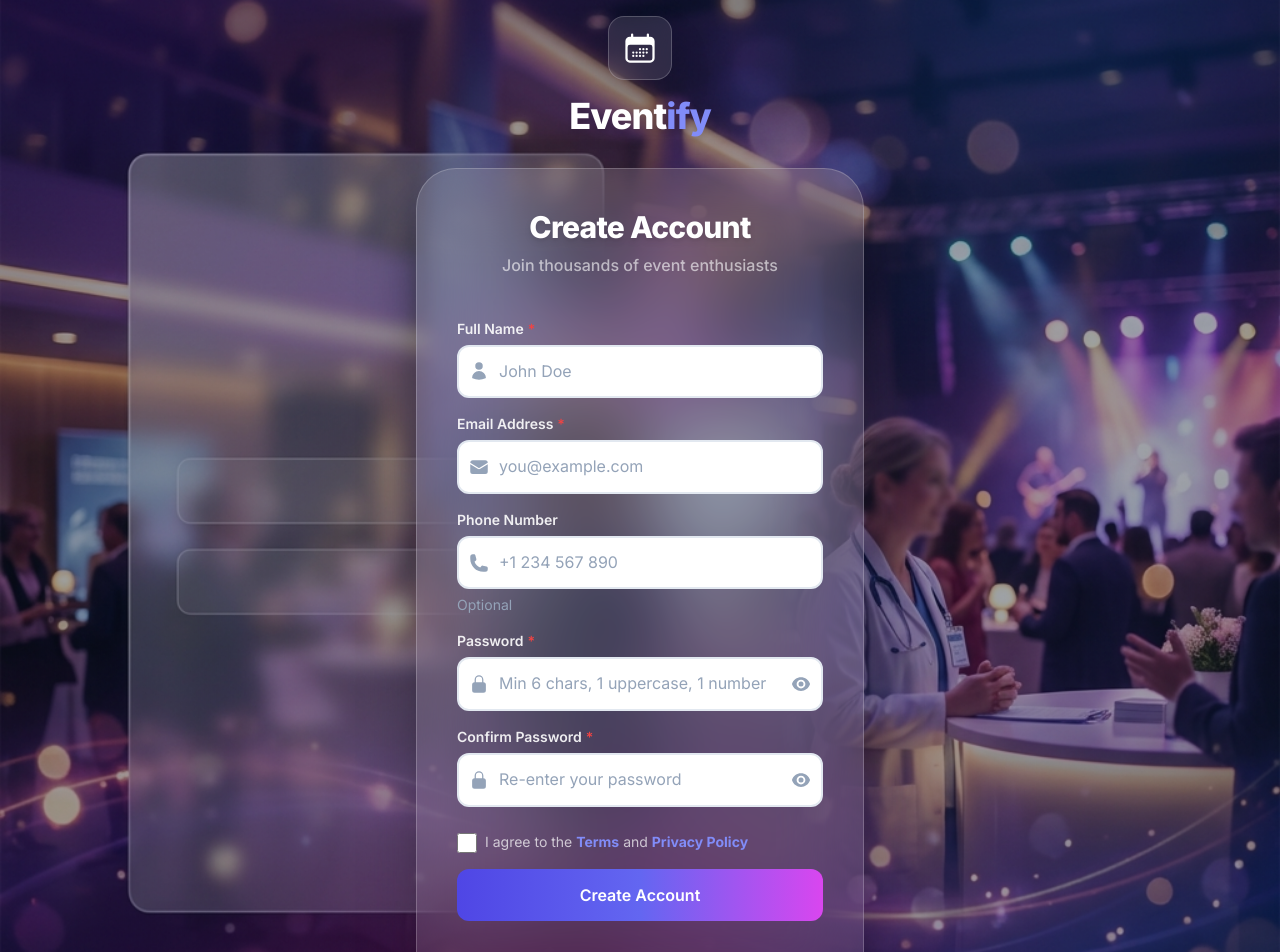
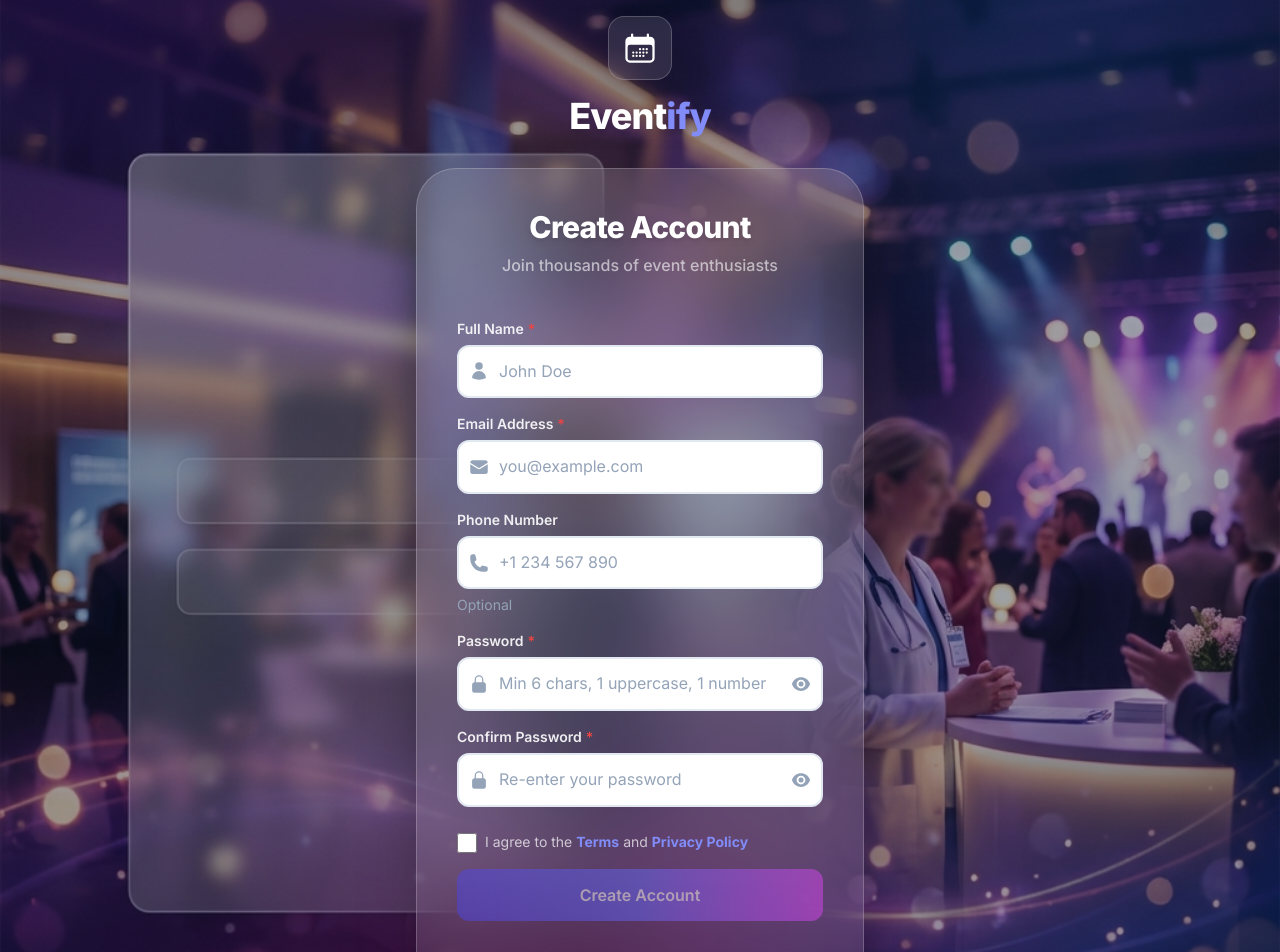
Before and after one commit to udithrpoojary04/Event-Management-Ticket-Booking, a React (Vite) app in the folder frontend/: page /register in a window 1280 px wide. Shown: the top 952 px of the page. Built offline with nearby package versions, Linux system fonts and the light colour scheme.

Commit message:
feat: disable registration button until terms are accepted

```diff
--- a/frontend/src/pages/public/Register.jsx
+++ b/frontend/src/pages/public/Register.jsx
@@ -15,6 +15,7 @@ const Register = () => {
     const [form, setForm] = useState({ name: '', email: '', phone: '', password: '', confirmPassword: '' });
     const [errors, setErrors] = useState({});
     const [loading, setLoading] = useState(false);
+    const [acceptedTerms, setAcceptedTerms] = useState(false);
 
     const handleChange = (e) => {
         const { name, value } = e.target;
@@ -119,14 +120,27 @@ const Register = () => {
                 />
 
                 <div className="flex items-start gap-2 pt-2">
-                    <input type="checkbox" id="terms" className="w-5 h-5 mt-0.5 rounded border-white/20 bg-white/10 text-primary-500 focus:ring-primary-500/50" required />
+                    <input
+                        type="checkbox"
+                        id="terms"
+                        className="w-5 h-5 mt-0.5 rounded border-white/20 bg-white/10 text-primary-500 focus:ring-primary-500/50"
+                        checked={acceptedTerms}
+                        onChange={(e) => setAcceptedTerms(e.target.checked)}
+                        required
+                    />
                     <label htmlFor="terms" className="text-sm text-white/70 leading-relaxed">
                         I agree to the <a href="#" className="font-bold text-primary-400 hover:text-primary-300">Terms</a> and{' '}
                         <a href="#" className="font-bold text-primary-400 hover:text-primary-300">Privacy Policy</a>
                     </label>
                 </div>
 
-                <Button type="submit" className="w-full" size="lg" loading={loading}>
+                <Button
+                    type="submit"
+                    className="w-full"
+                    size="lg"
+                    loading={loading}
+                    disabled={!acceptedTerms}
+                >
                     Create Account
                 </Button>
             </form>
```
